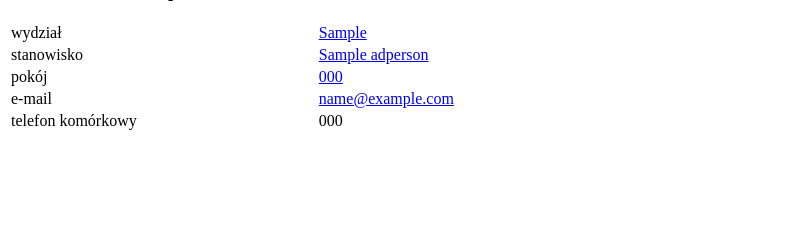
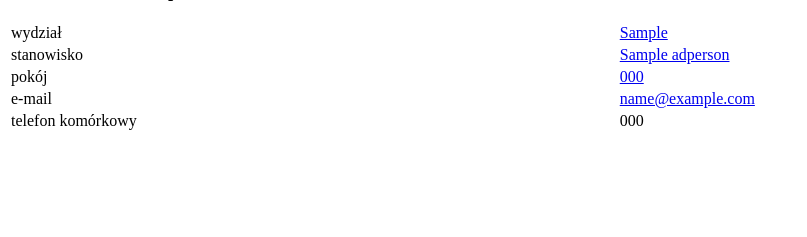
Before and after one commit to rpostek/privilege, a Django app: page /staff/person/1/table/ in a window 1280 px wide. Shown: the part 131-368 px from the top of the page, without its empty margins (0-807 px from the left). Run offline with Django 4.2, Linux system fonts and the light colour scheme; tables that the repository leaves empty hold one stand-in row (values such as "Sample post").

Commit message:
minor changes in staff templates

```diff
--- a/sysusers/templates/staff/person_detail_table.html
+++ b/sysusers/templates/staff/person_detail_table.html
@@ -11,8 +11,8 @@
 </h3>
 
 
-<table class="table table-sm" style="width:80ch;">
-    <tr style="width:15ch;">
+<table class="table table-sm" style="width:100%;">
+    <tr style="width:20%;">
         <td class="names">wydział</td>
         <td><a href={% url 'department-staff' person.department %} class="link-offset-2 link-underline link-underline-opacity-25">{{person.department}}</a></td>
     </tr>
--- a/sysusers/templates/staff/tree.html
+++ b/sysusers/templates/staff/tree.html
@@ -11,7 +11,9 @@ Struktura Urzędu
     <div id="tree">
     </div>
 </div>
-<div id="person_detail" class="col-sm" style="position:fixed; top:100px; left:450px;">
+<div class="col-sm-8">
+<div id="person_detail" class="position-sticky top-0">
+</div>
 </div>
 </div>
   <script src="https://cdnjs.cloudflare.com/ajax/libs/jquery/1.12.1/jquery.min.js"></script>
```
